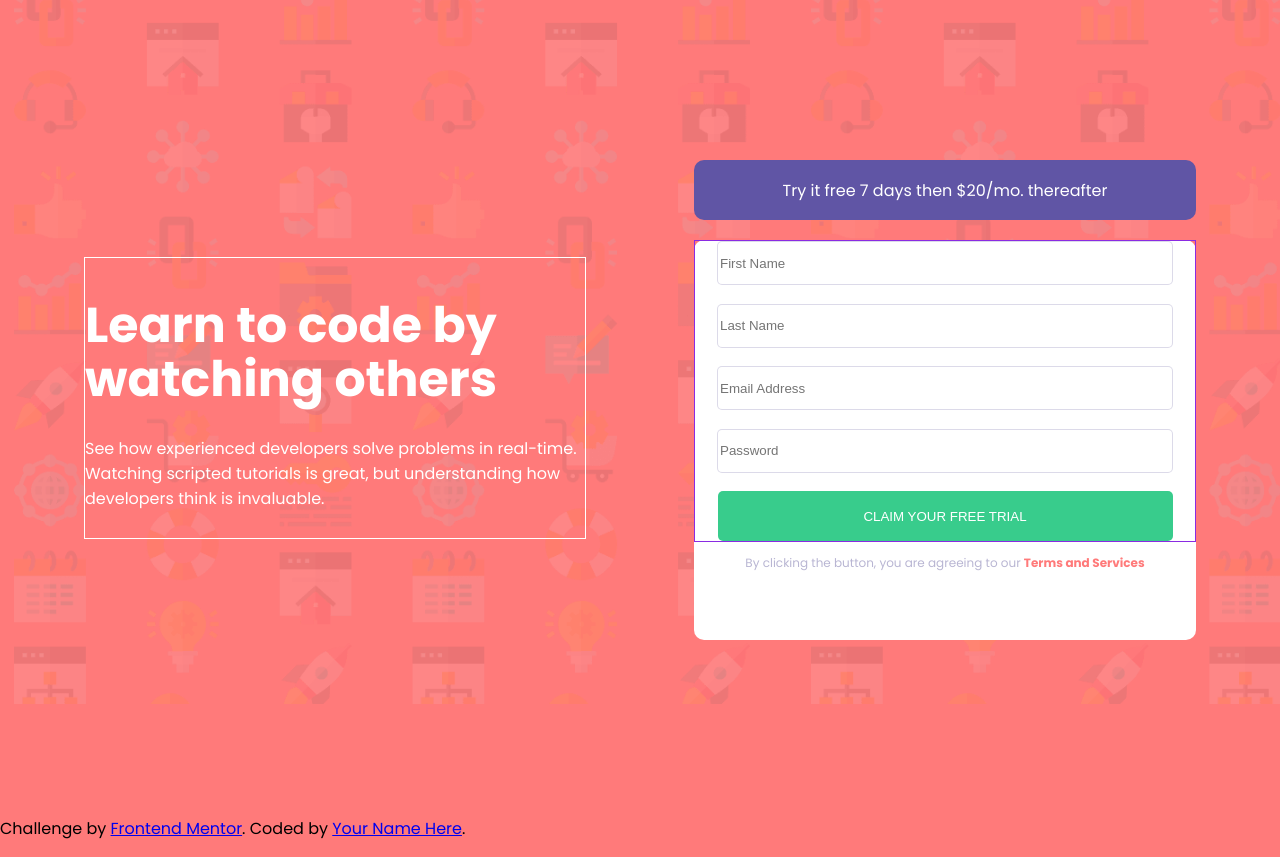
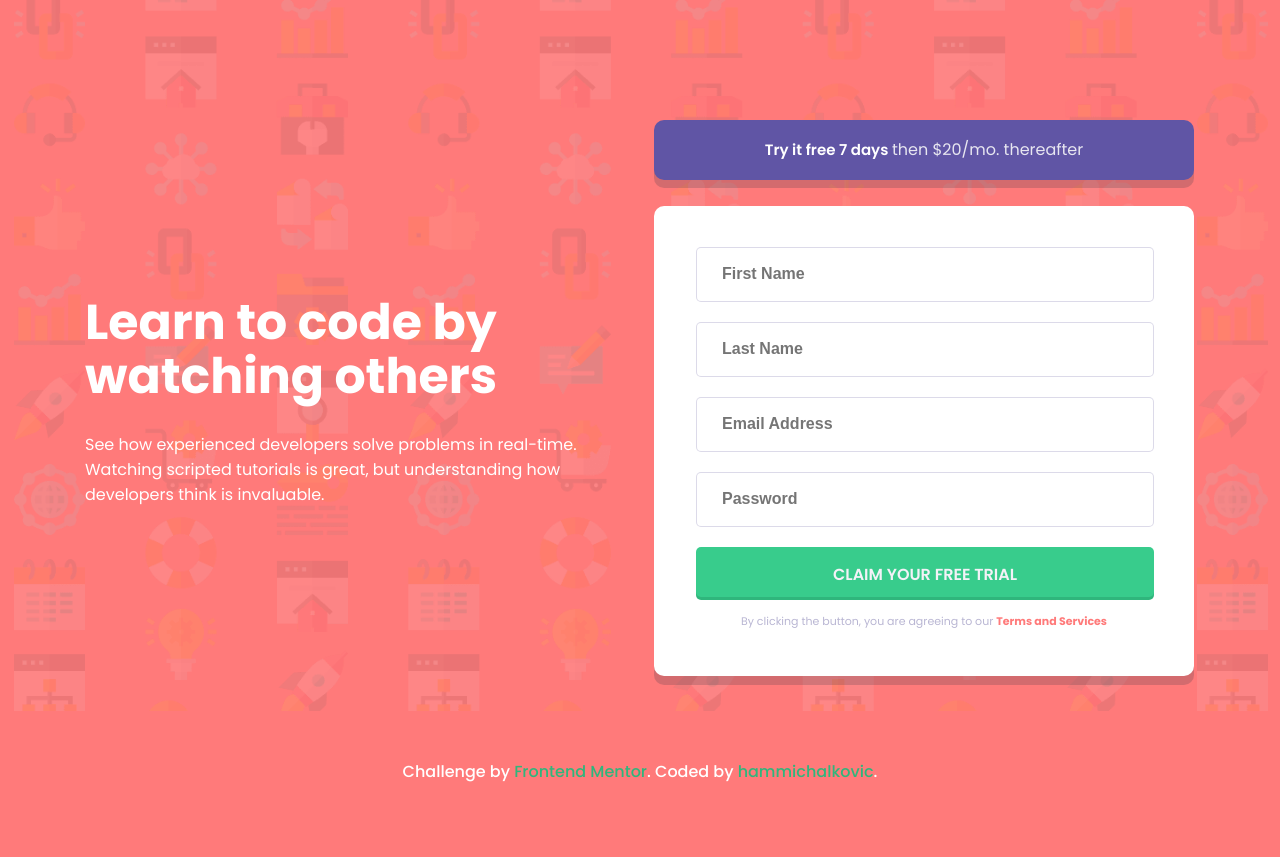
Before and after one commit to hammichalkovic/frontend-mentor-practices, a plain HTML site: page newbie/intro-component-with-signup-form-master/index.html in a window 1280 px wide. After the commit the page ends 800 px from the top, so only its background shows below. Drawn offline with Linux system fonts and the light colour scheme.

Commit message:
Completely style default DTV page

```diff
--- a/newbie/intro-component-with-signup-form-master/css/style.css
+++ b/newbie/intro-component-with-signup-form-master/css/style.css
@@ -9,8 +9,8 @@ body {
     flex-direction: column;
     background: no-repeat url('../images/bg-intro-desktop.png'), hsl(0, 100%, 74%);
     font-size: 16px;
-    background-size: 99%;
-    background-position: 14px -14px;
+    background-size: 98%;
+    background-position: 14px 0px;
 }
 
 main {
@@ -26,27 +26,38 @@ fieldset {
     flex-direction: column;
     margin: 0;
     padding: 0;
-    justify-content: space-between;
-    width: 500px;
-    height: 300px;
-    border: 1px solid blueviolet;
+    width: 540px;
+    height: 350px;
+    border: 1px solid transparent;
+    padding-top: 40px;
 }
 
 input {
-    height: 40px;
-    width: 90%;
+    box-sizing: border-box;
+    height: 55px;
+    width: 458px;
     align-self: center;
     border-radius: 5px;
     border: 1px solid hsla(246, 25%, 77%, 0.5);
+    /* color: hsl(246, 25%, 77%); */
+    font-weight: 600;
+    font-size: 16px;
+    padding-left: 25px;
+    margin: 0 0 20px 0;
 }
 
 .title-and-lead {
     width: 500px;
-    height: 280px;
-    border: 1px solid white;
+    height: 250px;
+    /* border: 1px solid white; */
     color: white;
-    margin-right: 108px;
-    margin-bottom: 5px;
+    margin-right: 69px;
+    margin-left: 39px;
+    margin-bottom: 23px;
+    display: flex;
+    flex-direction: column;
+    align-items: center;
+    justify-content: center;
 }
 
 .title {
@@ -58,37 +69,55 @@ input {
     margin-top: -11px;
 }
 
+
 .trial {
     height: 60px;
     background-color: hsl(248, 32%, 49%);
-    color: white;
+    color: hsl(246, 25%, 92%);
     display: flex;
     align-items: center;
     justify-content: center;
     border-radius: 10px;
+    width: 540px;
+    box-shadow: 0 8px 0 hsla(249, 10%, 26%, 0.226);
+}
+
+mark {
+    background-color: transparent;
+    color: white;
+    font-weight: 600;
+    font-size: 15px;
 }
 
 .form {
-    height: 400px;
-    margin: 20px 0 0 0;
+    height: 470px;
+    margin: 26px 40px 5px 0;
+    width: 540px;
     /* border: 1px dotted red; */
     background-color: white;
     border-radius: 10px;
+    box-shadow: 0 9px 0 hsla(249, 10%, 26%, 0.226);
 }
 
 .submit {
     height: 50px;
-    width: 91%;
+    width: 458px;
     background-color: hsl(154, 59%, 51%);
     align-self: center;
     border-radius: 5px;
     border-color: transparent;
-    color: white;
+    color: hsl(246, 25%, 96%);
     text-transform: uppercase;
+    font-family: 'Poppins', sans-serif;
+    font-weight: 600;
+    font-size: 16px;
+    box-shadow: 0 3px 0 hsl(154, 59%, 45%);
+    padding-top: 7px;
 }
 
 .terms-and-services {
-    font-size: 12px;
+    margin-top: 15px;
+    font-size: 11px;
     text-align: center;
     color: hsl(246, 25%, 77%);
 }
@@ -98,3 +127,25 @@ input {
     color: hsl(0, 100%, 74%);
     font-weight: 700;
 }
+
+footer {
+    position: absolute;
+    bottom: 0;
+    color: white;
+    font-weight: 500;
+    width: 100%;
+    text-align: center;
+}
+
+footer a {
+    color: hsl(154, 59%, 45%);
+    text-decoration: none;
+}
+
+footer a:hover {
+    cursor: pointer;
+}
+
+footer a:active {
+    color: hsl(248, 32%, 49%);
+}
--- a/newbie/intro-component-with-signup-form-master/index.html
+++ b/newbie/intro-component-with-signup-form-master/index.html
@@ -17,7 +17,7 @@
     but understanding how developers think is invaluable.</p>
     </section>
     <section class="user-interface">
-    <div class="trial">Try it free 7 days then $20/mo. thereafter</div>
+    <div class="trial"><mark>Try it free 7 days&nbsp;</mark>then $20/mo. thereafter</div>
       <div class="form">
         <fieldset>
           <input type="firstname" name="firstname" id="firstname" placeholder="First Name">
@@ -33,7 +33,7 @@
   <footer>
     <p class="attribution">
       Challenge by <a href="https://www.frontendmentor.io?ref=challenge" target="_blank">Frontend Mentor</a>.
-      Coded by <a href="#">Your Name Here</a>.
+      Coded by <a href="https://github.com/hammichalkovic" target="_blank">hammichalkovic</a>.
     </p>
   </footer>
 </body>
```
